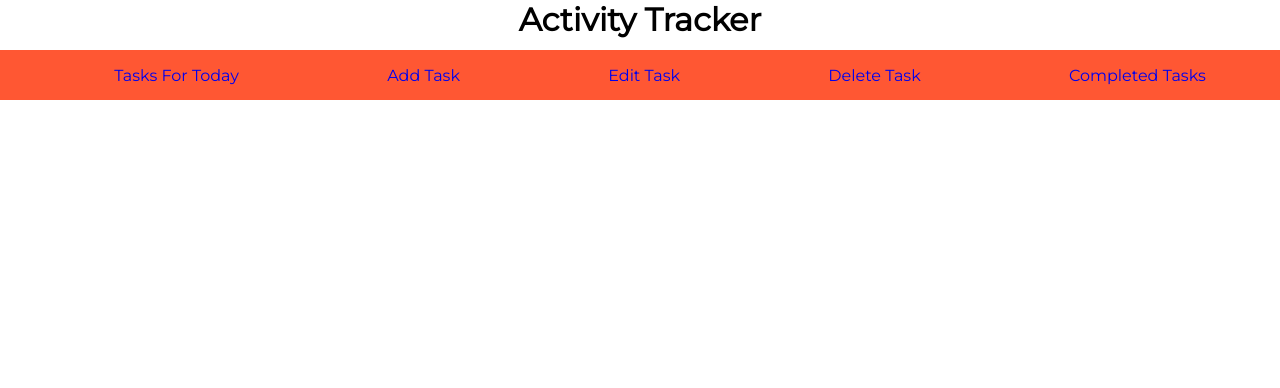
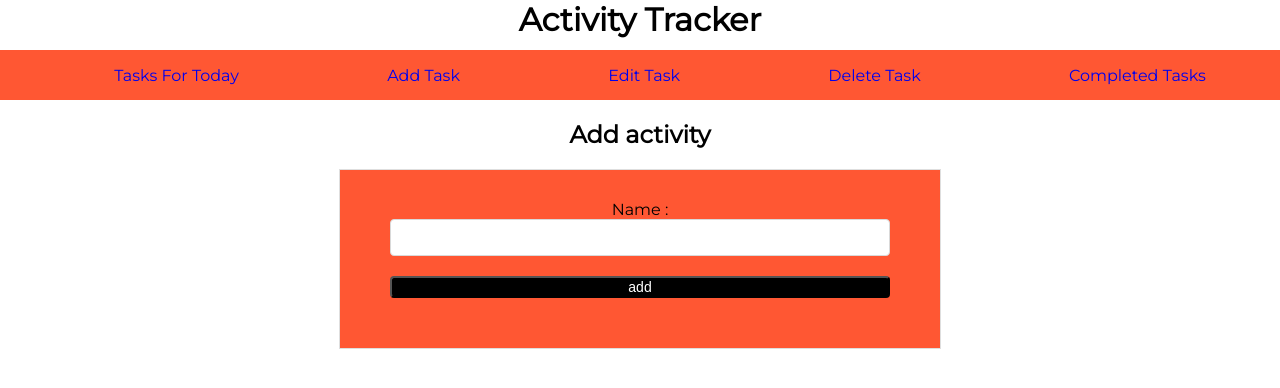
Before and after one commit to zahariaflavia/To-do-app, a React (Create React App) app in the folder to-do-app/: page /add in a window 1280 px wide. Shown: the top 388 px of the page. Built offline with nearby package versions, Linux system fonts and the light colour scheme.

Commit message:
add form created

```diff
--- a/to-do-app/package.json
+++ b/to-do-app/package.json
@@ -6,10 +6,13 @@
     "@testing-library/jest-dom": "^5.14.1",
     "@testing-library/react": "^11.2.7",
     "@testing-library/user-event": "^12.8.3",
+    "bootstrap": "^5.0.2",
     "react": "^17.0.2",
     "react-dom": "^17.0.2",
     "react-router-dom": "^5.2.0",
     "react-scripts": "4.0.3",
+    "reactstrap": "^8.9.0",
+    "uuid": "^8.3.2",
     "web-vitals": "^1.1.2"
   },
   "scripts": {
--- a/to-do-app/src/App.css
+++ b/to-do-app/src/App.css
@@ -1,4 +1,5 @@
 @import url('https://fonts.googleapis.com/css2?family=Montserrat:ital,wght@0,400;1,200&family=Oswald:wght@300&display=swap');
+
 .app {
   display:flex;
   flex-direction:column;
@@ -43,3 +44,31 @@ margin:auto;
 .items>h1{
   margin:auto;
 }
+
+form {
+  background: #FF5733;
+  border: 1px solid #dedede;
+  display: flex;
+  flex-direction: column;
+  justify-content: space-around;
+  margin: 0 auto;
+  max-width: 500px;
+  padding: 30px 50px;
+}
+
+input {
+  border: 1px solid #d9d9d9;
+  border-radius: 4px;
+  box-sizing: border-box;
+  padding: 10px;
+  width: 100%;
+}
+
+.button {
+  background-color: black;
+  color: white;
+  font-family: sans-serif;
+  font-size: 14px;
+  margin: 20px 0px;
+  border-radius: 4px;
+}
--- a/to-do-app/src/App.js
+++ b/to-do-app/src/App.js
@@ -1,9 +1,8 @@
-import logo from './logo.svg';
 import './App.css';
 import {BrowserRouter as Router, Switch, Route} from 'react-router-dom'
 import Header from './components/Header'
 import Navbar from'./components/Navbar'
-import Content from './components/Content'
+import AddTask from './components/AddTask';
 function App() {
   return (
     <div className="app">
@@ -12,13 +11,12 @@ function App() {
       <Navbar/>
         <Switch>
           <Route exact path="/"></Route>
-          <Route path="/add"></Route>
+          <Route path="/add"><AddTask/></Route>
           <Route path="/edit"></Route>
           <Route path="/delete"></Route>
           <Route path="/done"></Route>
         </Switch>
       </Router>
-      <Content/>
     </div>
   );
 }
--- /dev/null
+++ b/to-do-app/src/components/AddTask.js
@@ -0,0 +1,41 @@
+import {useState} from 'react'
+import { v4 as uuidv4 } from 'uuid';
+const AddTask=()=>{
+
+    const [name,setName]=useState('');
+    const data=JSON.parse(localStorage.getItem("tasks")) || [];
+    const [tasks,setTasks]=useState(data);
+    const handleSubmit=(e)=>{
+        e.preventDefault();
+        if(name){
+
+            const newTask={id:uuidv4(),name:name,status:'incomplete'};
+            setTasks([...tasks,newTask])
+            window.localStorage.setItem("tasks",JSON.stringify([...tasks,newTask]));
+            setName('');
+        }
+
+    }
+    return <div className="items">
+        <h2>Add activity</h2>
+        <form onSubmit={handleSubmit} className="form">
+        <div className='form-control'>
+            <label htmlFor='name'>Name : </label>
+            <input
+              type='text'
+              id='name'
+              name='name'
+              value={name}
+              onChange={(e)=>setName(e.target.value)}
+              required
+            />
+            </div>
+            <button type='submit' className='button' >
+            add
+          </button>
+            </form>
+
+    </div>
+}
+
+export default AddTask;
--- a/to-do-app/src/components/Header.js
+++ b/to-do-app/src/components/Header.js
@@ -1,6 +1,6 @@
 const Header=()=>{
 
-    return <div className="items header">
+    return <div className="items">
       <h1>Activity Tracker</h1>
     </div>
 }
```
Also changed, not shown: 1 other file (tests, documents, lock files or other folders).
